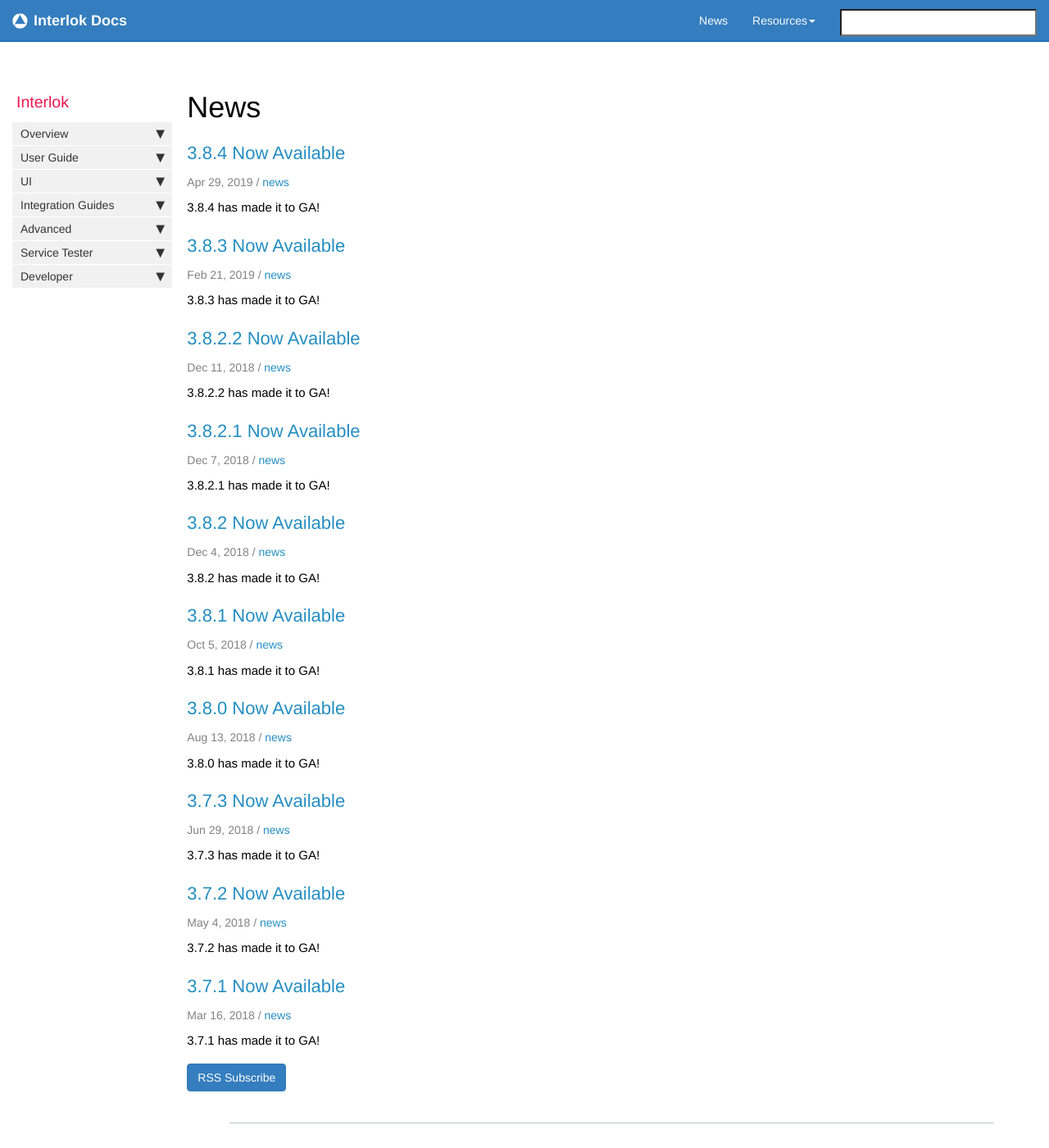
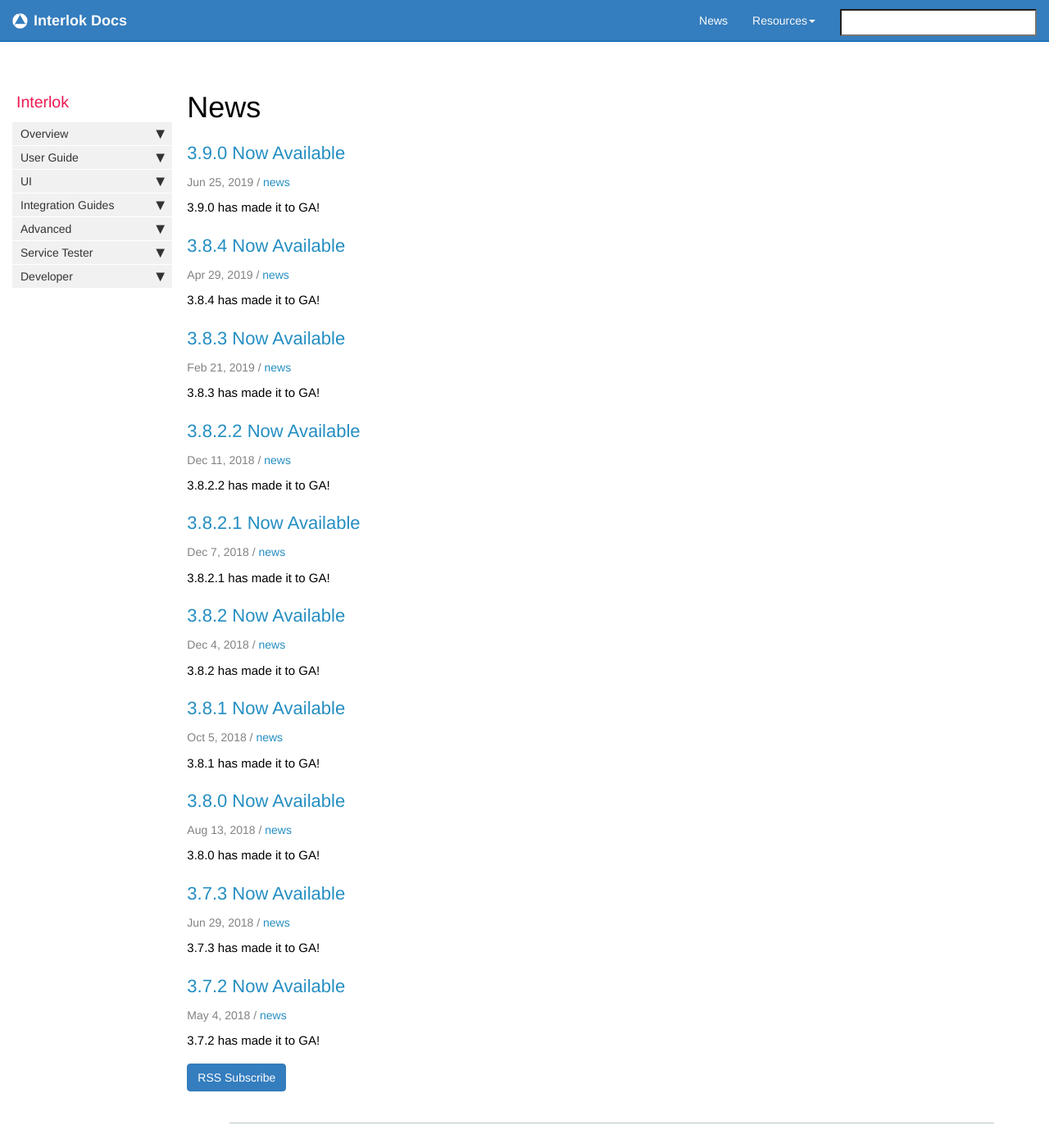
Before and after one commit to adaptris/interlok-docs-legacy, a Jekyll site: the page built from pages/news/news.html, in a window 1280 px wide and 1400 px high. Shown: the whole window at 82% size. Built offline with Jekyll 4.4.1, drawn with Linux system fonts in a browser that asks for light colours; nearby versions of some CDN libraries; comment, search, counter and statistics services are not loaded.

Commit message:
updated for the 3.9.0 ga release

```diff
--- a/_includes/custom/release390.html
+++ b/_includes/custom/release390.html
@@ -1,6 +1,6 @@
 ## Version 3.9.0 ##
 
-Release Date : 2019-06
+Release Date : 2019-06-25
 
 {% include tip.html content="Due to improvements in how we load classes within the UI; it is possible to get some WARN messages in the logfile from 'org.reflections' concerning missing classes ('could not get type for name X from any class loader'); these warnings can be safely ignored, and you should put &lt;Logger name='org.reflections' level='ERROR'&#x2F;&gt; in your log4j2.xml configuration." %}
 
```
Also changed, not shown: _posts/2019-06-25-3.9.0-release.md (added, +15 -0 lines).
